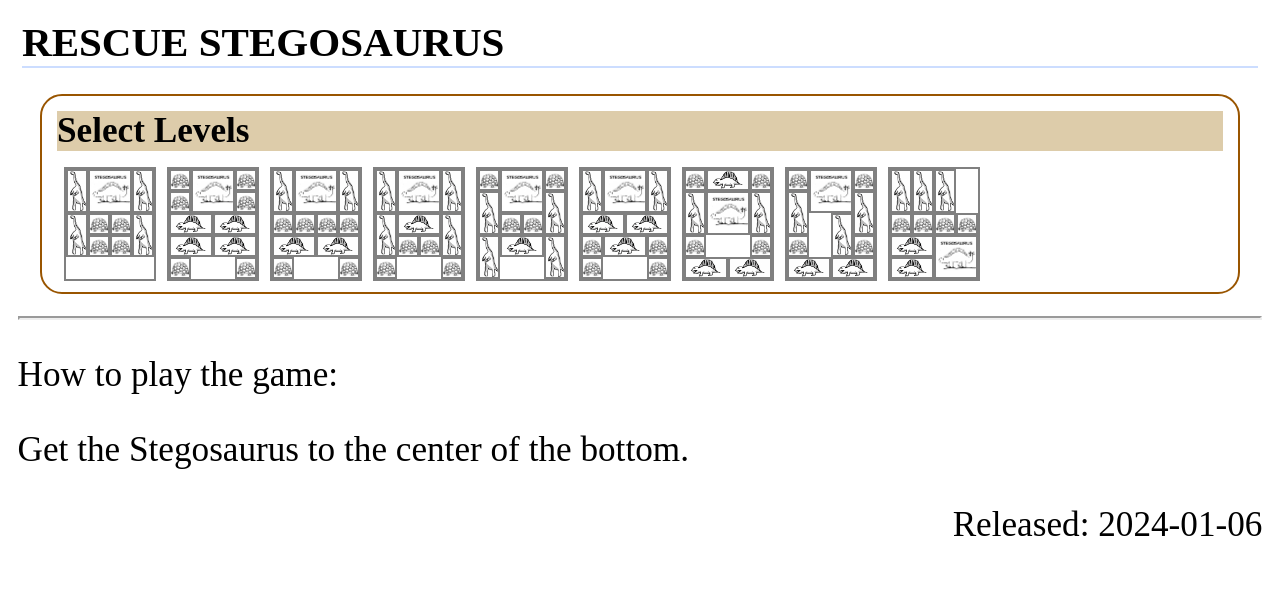
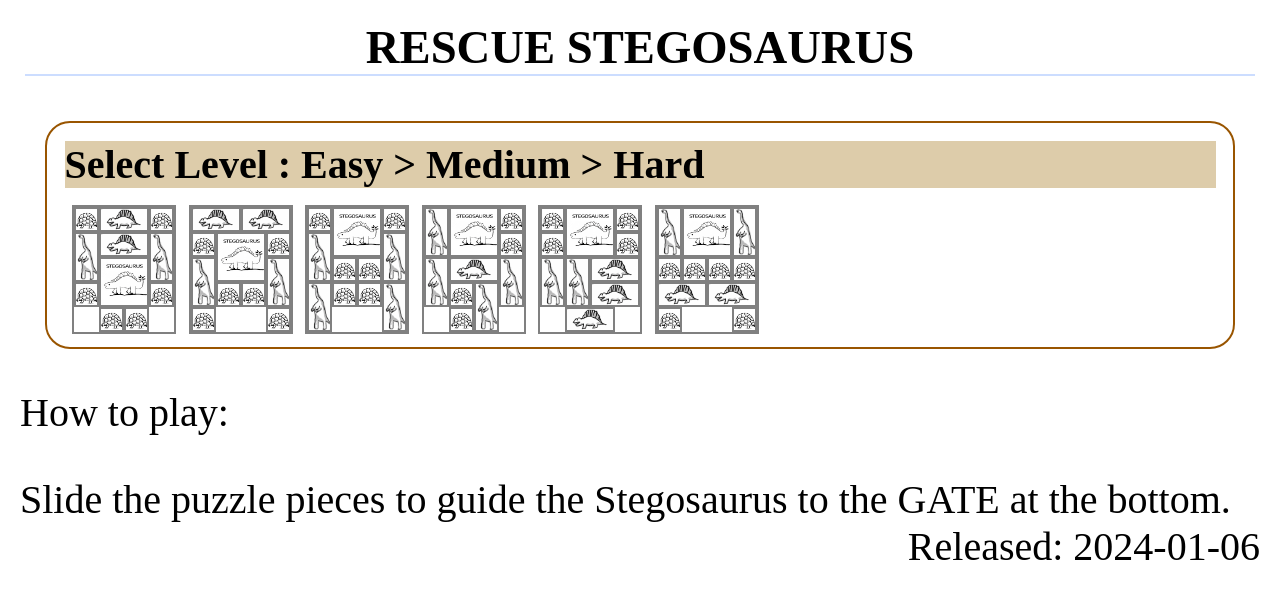
Before and after one commit to Dukenv/games, a plain HTML site: page RescueStego/index.html in a window 1280 px wide. Drawn offline with Linux system fonts and the light colour scheme.

Commit message:
Add files via upload

```diff
--- a/RescueStego/index.html
+++ b/RescueStego/index.html
@@ -4,12 +4,12 @@
 <meta http-equiv="Content-Type" content="text/html; charset=utf-8">
 <meta name="viewport" content="width=device-width, initial-scale=1.0">
 <script type="text/javascript" src="klotski.js"></script>
-<title>Rescue Stego</title>
+<title>Rescure Stego</title>
 
 <style>
 body {
           overflow: hidden; /* Prevents the display of the scrollbar */
-          zoom: 220%; /* Adjust the percentage as needed */
+          zoom: 250%; /* Adjust the percentage as needed */
 }
 #solve .step , #menu .option {
  display:inline-block;
@@ -25,6 +25,8 @@ div.board {
   position:relative;
   width:40px;
   height:50px;
+  /* background:url('img/bg.png'); */
+
 }
 #inplay {
   display:none;
@@ -33,9 +35,14 @@ div.board {
   height:250px;
   margin: 5px;
   position:relative;
+  background-color: #fdc;
+  /*
+  background:url('img/bg.png');
+  background-size: cover;
+  */
 }
 #inplay:after {
-    content: '';
+    content: ':::::::GATE::::::';
     display: block;
     position:absolute;
     width:100px;
@@ -159,26 +166,18 @@ footer {
 </style>
 </head>
 <body class="content">
-  <h1>RESCUE STEGOSAURUS</h1>
+  <h1 align="center">RESCUE STEGOSAURUS</h1>
   <div id="game">
     <div id="inplay"></div>
-    <!--
-    <div>
-      <span class="minimized" id="showmenu">Levels</span>
-      <div class="topbox" id="menu"></div>
-    </div>
-    -->
   </div>
   <div class="topbox" id="solve"></div>
 
-   <div>
+    <div></div>
+    <p></p>
     <span class="minimized" id="showmenu">Levels</span>
     <div class="topbox" id="menu"></div>
-  </div>
-  <!-- <span class="minimized" id="showsolve">解答検索</span> -->
-  <hr/>
-  <p>How to play the game:</p>
-  <p>Get the Stegosaurus to the center of the bottom.</p>
+  <p>How to play:</p>
+  <a>Slide the puzzle pieces to guide the Stegosaurus to the GATE at the bottom.</a>
   <footer>Released: 2024-01-06</footer>
 </body>
 </html>
--- a/RescueStego/klotski.js
+++ b/RescueStego/klotski.js
@@ -1,16 +1,18 @@
 // 盤面一覧
 const qboards = [
-    "34 3"+"    "+"3113"+" 11 "+"____",
-    //"34 3"+"    "+"3113"+" 11 "+"1__1",
-    "14 1"+"1  1"+"2 2 "+"2 2 "+"1__1",
+    "12 1"+"32 3"+" 4  "+"1  1"+"_11_",
+    "2 2 "+"14 1"+"3  3"+" 11 "+"1__1",
+    "14 1"+"3  3"+" 11 "+"3113"+" __ ",
+    "34 1"+"   1"+"32 3"+" 13 "+"_1 _",
+    "14 1"+"1  1"+"332 "+"  2 "+"_2 _",
     "34 3"+"    "+"1111"+"2 2 "+"1__1",
-    "34 3"+"    "+"32 3"+" 11 "+"1__1",
-    "14 1"+"3  3"+" 11 "+"32 3"+" __ ",
+    //"34 3"+"    "+"32 3"+" 11 "+"1__1",
+    //"14 1"+"3  3"+" 11 "+"32 3"+" __ ",
     //"3333"+"    "+"2 4 "+"11  "+"1__1",
-    "34 3"+"    "+"2 2 "+"12 1"+"1__1",
-    "12 1"+"34 3"+"    "+"1__1"+"2 2 ",
-    "14 1"+"3  3"+" _3 "+"1_ 1"+"2 2 ",
-    "333_"+"   _"+"1111"+"2 4 "+"2   ",
+    //"34 3"+"    "+"2 2 "+"12 1"+"1__1",
+    //"12 1"+"34 3"+"    "+"1__1"+"2 2 ",
+    //"14 1"+"3  3"+" _3 "+"1_ 1"+"2 2 ",
+    //"333_"+"   _"+"1111"+"2 4 "+"2   ",
 ];
 
 // pos番目のピースをdir方向に動かす
@@ -326,7 +328,7 @@ window.onload = () => {
     };
 
     const show_menu = function() {
-        $id("menu").innerHTML = "<h2> Select Levels</h2>";
+        $id("menu").innerHTML = "<h2> Select Level : Easy > Medium > Hard </h2>";
         qboards.forEach((b,i) => {
             let $div = document.createElement("div");
             $div.classList.add("option");
```
